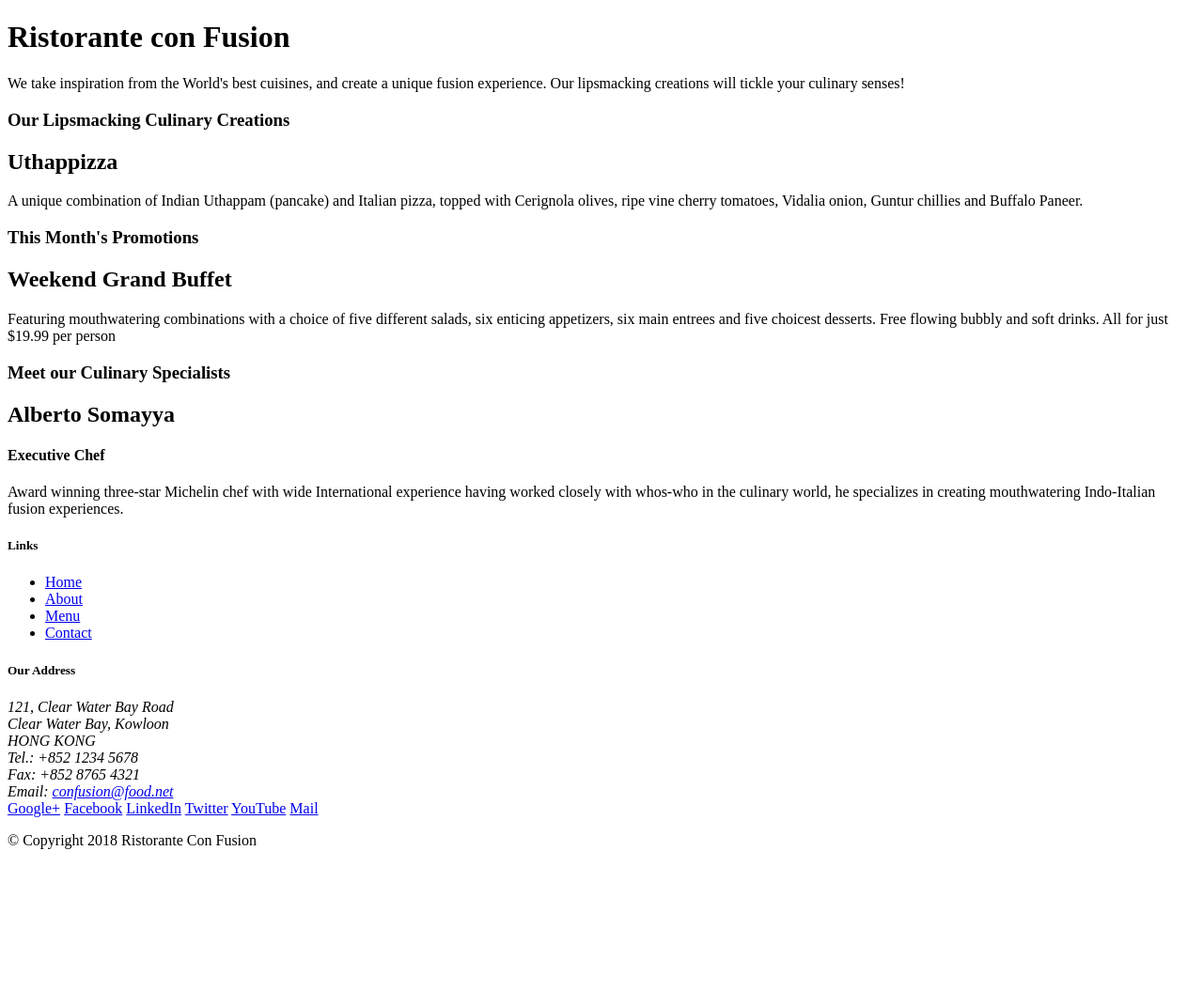
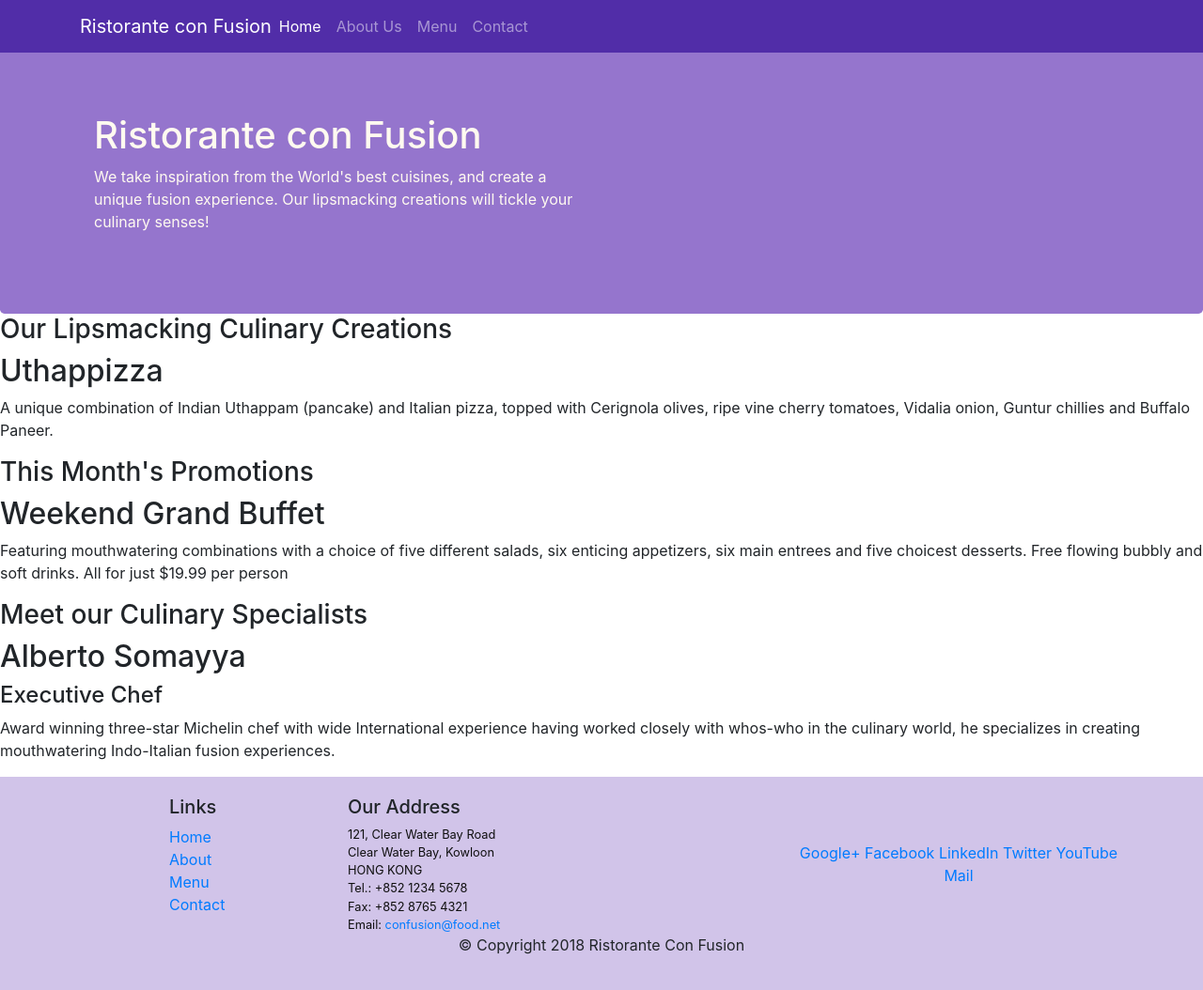
Before and after one commit to ameelepcha/assignment-1, a website: page index.html in a window 1280 px wide. Shown: the whole page at 94% size. Before the commit the page ends 920 px from the top, so only its background shows below. Drawn offline with nearby package versions, Linux system fonts and the light colour scheme.

Commit message:
navbar and breadcrumb

```diff
--- a/css/style.css
+++ b/css/style.css
@@ -27,3 +27,12 @@ address{
     margin:0px auto;
     padding: 20px 0px 20px 0px;
 }
+
+body{
+    padding:50px 0px 0px 0px;
+    z-index: 0;
+}
+
+.navbar-dark {
+    background-color: #512DA8;
+}
--- a/index.html
+++ b/index.html
@@ -2,19 +2,44 @@
 <html lang="en">
 
 <head>
+    <!-- Required meta tags always come first -->
+    <meta charset="utf-8">
+    <meta name="viewport" content="width=device-width, initial-scale=1, shrink-to-fit=no">
+    <meta http-equiv="x-ua-compatible" content="ie=edge">
+
+    <!-- Bootstrap CSS -->
+    <link rel="stylesheet" href="node_modules/bootstrap/dist/css/bootstrap.min.css">
+    <link rel="stylesheet" href="https://maxcdn.bootstrapcdn.com/bootstrap/4.0.0/css/bootstrap.min.css" integrity="sha384-Gn5384xqQ1aoWXA+058RXPxPg6fy4IWvTNh0E263XmFcJlSAwiGgFAW/dAiS6JXm" crossorigin="anonymous">
+    <link href="css/style.css" rel="stylesheet">
     <title>Ristorante Con Fusion</title>
 </head>
 
 <body>
+    <nav class="navbar navbar-dark navbar-expand-sm fixed-top">
+        <div class="container">
+            <button class="navbar-toggler" type="button" data-toggle="collapse" data-target="#Navbar">
+                <span class="navbar-toggler-icon"></span>
+            </button>
+            <a class="navbar-brand mr-auto" href="#">Ristorante con Fusion</a>
+            <div class="collapse navbar-collapse" id="Navbar">
+                <ul class="navbar-nav mr-auto">
+                    <li class="nav-item active"><a class="nav-link" href="#">Home</a></li>
+                    <li class="nav-item"><a class="nav-link" href="./aboutus.html">About Us</a></li>
+                    <li class="nav-item"><a class="nav-link" href="#">Menu</a></li>
+                    <li class="nav-item"><a class="nav-link" href="#">Contact</a></li>
+                </ul>
+            </div>
+        </div>
+    </nav>
 
-    <header>
-        <div>
-            <div>
-                <div>
+    <header class="jumbotron">
+        <div class="container">
+            <div class="row row-header">
+                <div class="col-12 col-sm-6">
                     <h1>Ristorante con Fusion</h1>
                     <p>We take inspiration from the World's best cuisines, and create a unique fusion experience. Our lipsmacking creations will tickle your culinary senses!</p>
                 </div>
-                <div>
+                <div class="col-12 col-sm">
                 </div>
             </div>
         </div>
@@ -54,19 +79,19 @@
         </div>
     </div>
 
-    <footer>
-        <div>
-            <div>
-                <div>
+    <footer class="footer">
+        <div class="container">
+            <div class="row">
+                <div class="col-4 offset-1 col-sm-2">
                     <h5>Links</h5>
-                    <ul>
+                    <ul class="list-unstyled">
                         <li><a href="#">Home</a></li>
-                        <li><a href="#">About</a></li>
+                        <li><a href="./aboutus.html">About</a></li>
                         <li><a href="#">Menu</a></li>
                         <li><a href="#">Contact</a></li>
                     </ul>
                 </div>
-                <div>
+                <div class="col-7 col-sm-5">
                     <h5>Our Address</h5>
                     <address>
 		              121, Clear Water Bay Road<br>
@@ -77,8 +102,8 @@
 		              Email: <a href="mailto:confusion@food.net">confusion@food.net</a>
 		           </address>
                 </div>
-                <div>
-                    <div>
+                <div class="col-12 col-sm-4 align-self-center">
+                    <div class="text-center">
                         <a href="http://google.com/+">Google+</a>
                         <a href="http://www.facebook.com/profile.php?id=">Facebook</a>
                         <a href="http://www.linkedin.com/in/">LinkedIn</a>
@@ -88,14 +113,17 @@
                     </div>
                 </div>
            </div>
-           <div>
-                <div>
+           <div class="row justify-content-center">
+                <div class="col-auto">
                     <p>© Copyright 2018 Ristorante Con Fusion</p>
                 </div>
            </div>
         </div>
     </footer>
-
+<!-- jQuery first, then Popper.js, then Bootstrap JS. -->
+<script src="node_modules/jquery/dist/jquery.slim.min.js"></script>
+<script src="node_modules/popper.js/dist/umd/popper.min.js"></script>
+<script src="node_modules/bootstrap/dist/js/bootstrap.min.js"></script>
 </body>
 
 </html>
```
Also changed, not shown: aboutus.html (+22 -2 lines).
